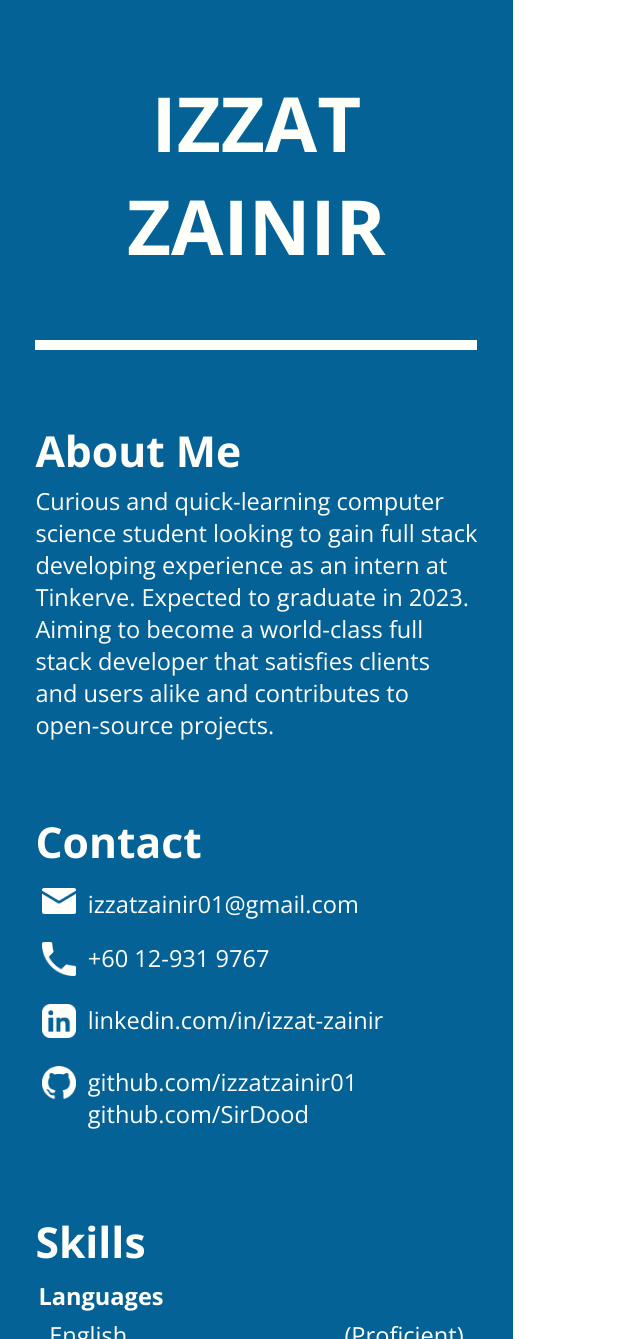
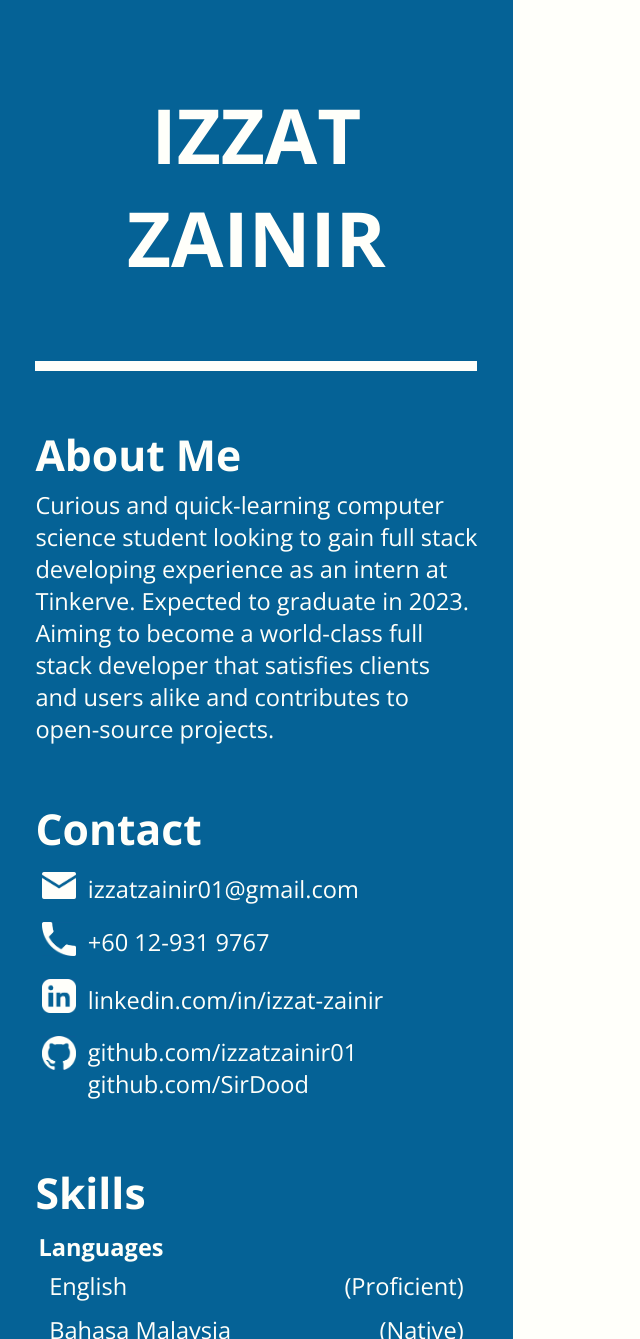
Before and after one commit to SirDood/my-resume, a plain HTML site: page index.html in a window 1280 px wide. Shown: the top 1339 px of the page, without its empty margins (0-640 px from the left). Drawn offline with nearby package versions, Linux system fonts and the light colour scheme.

Commit message:
Used flex and cleaned up some formatting

```diff
--- a/index.html
+++ b/index.html
@@ -17,19 +17,19 @@
     <section id="side-section">
         <main id="side-section-content">
             <!-- Name -->
-            <div id="side-section-name" class="side-section-content-container">
+            <div id="side-section-name">
                 <h1>Izzat Zainir</h1>
+                <hr>
             </div>
-            <hr>
             <!-- About me -->
-            <summary class="side-section-content-container">
+            <summary>
                 <h2>About Me</h2>
                 Curious and quick-learning computer science student looking to gain full stack developing experience as
                 an intern at Tinkerve. Expected to graduate in 2023. Aiming to become a world-class full stack developer
                 that satisfies clients and users alike and contributes to open-source projects.
             </summary>
             <!-- Contact -->
-            <nav class="side-section-content-container">
+            <nav>
                 <h2>Contact</h2>
                 <table id="side-section-contacts" border="0" width="100%">
                     <tbody>
@@ -38,30 +38,30 @@
                             <col span="1" style="width: 90%;">
                         </colgroup>
                         <tr>
-                            <td><img class="contact-images" src="img/icon_email.png" alt="An icon of a mail envelope.">
+                            <td class="contact-images"><img src="img/icon_email.png" alt="An icon of a mail envelope.">
                             </td>
                             <td>izzatzainir01@gmail.com</td>
                         </tr>
                         <tr>
-                            <td><img class="contact-images" src="img/icon_telephone.png" alt="An icon of a telephone.">
+                            <td class="contact-images"><img src="img/icon_telephone.png" alt="An icon of a telephone.">
                             </td>
                             <td>+60 12-931 9767</td>
                         </tr>
                         <tr>
-                            <td><img class="contact-images" src="img/icon_linkedin.png"
+                            <td class="contact-images"><img src="img/icon_linkedin.png"
                                     alt="An icon of the LinkedIn logo."></td>
-                            <td>linkedin.com/in/izzat-zainir</td>
+                            <td><a href="https://linkedin.com/in/izzat-zainir" title="My LinkedIn profile">linkedin.com/in/izzat-zainir</a></td>
                         </tr>
                         <tr>
-                            <td><img class="contact-images" src="img/icon_github.png" alt="An icon of the GitHub logo.">
+                            <td class="contact-images"><img src="img/icon_github.png" alt="An icon of the GitHub logo.">
                             </td>
-                            <td>github.com/izzatzainir01<br>github.com/SirDood</td>
+                            <td><a href="https://github.com/izzatzainir01" title="My student GitHub profile">github.com/izzatzainir01</a><br><a href="https://github.com/SirDood" title="My personal GitHub profile">github.com/SirDood</a></td>
                         </tr>
                     </tbody>
                 </table>
             </nav>
             <!-- Skills -->
-            <div id="side-section-skills" class="side-section-content-container">
+            <div id="side-section-skills">
                 <h2>Skills</h2>
                 <table border="0" width="100%">
                     <colgroup>
@@ -126,8 +126,8 @@
                 </table>
             </div>
         </main>
-    </section>
-    <section id="main-section">
+    </section
+    ><section id="main-section">
         <main id="main-section-content">
 
         </main>
--- a/style.css
+++ b/style.css
@@ -3,15 +3,25 @@ body {
     height: 1960.2px;
     margin: 0 auto;
 
+    display: flex;
+
     font-family: 'Open Sans', sans-serif;
     font-size: 17.7pt;
 
-    /* border: 3px solid black; */
+    /* border: 1px solid black; */
+}
+
+h1 {
+    margin: 0;
+    padding-bottom: 0.8em;
+    text-align: center;
+    text-transform: uppercase;
+    font-size: 57pt;
 }
 
 h2 {
     font-size: 32pt;
-    margin-bottom: 0.15em;
+    margin: 0.15em 0;
     /* border: 1px solid black; */
 }
 
@@ -19,11 +29,17 @@ td {
     vertical-align: top;
 }
 
+a {
+    color:#fffffa;
+    text-decoration: none;
+}
+
 #side-section {
     width: 37%;
     height: inherit;
     margin: 0;
-    display: inline-block;
+
+    display: flex;
 
     background-color: #056296;
     /* border: 3px solid black; */
@@ -33,41 +49,39 @@ td {
     width: 63%;
     height: inherit;
     margin: 0;
-    display: inline-block;
 
-    background-color: pink;
+    background-color: #fffffa;
     /* border: 3px solid black; */
 }
 
 #side-section-content {
     margin: 1.5em;
+    padding: 2em 0 8em 0;
+
+    display: flex;
+    flex-direction: column;
+    justify-content: space-between;
+
     color: #fffffa;
 
     /* border: 1px solid black; */
 }
 
-.side-section-content-container {
-    margin-top: 3em;
-    /* border: 1px solid black; */
-}
-
-#side-section-name h1 {
-    text-align: center;
-    text-transform: uppercase;
-    font-size: 57pt;
-}
-
 #side-section-content hr {
+    margin-bottom: 0;
     border: 5px solid #fffffa;
 }
 
 #side-section-contacts td {
-    padding: 0.4em 0.2em;
-    display: table-cell;
+    padding: 0.3em 0.2em;
+    vertical-align: middle;
+}
+
+#side-section-contacts .contact-images {
     vertical-align: top;
 }
 
-#side-section-contacts .contact-images {
+#side-section-contacts .contact-images > img {
     width: 100%;
 }
 
```
